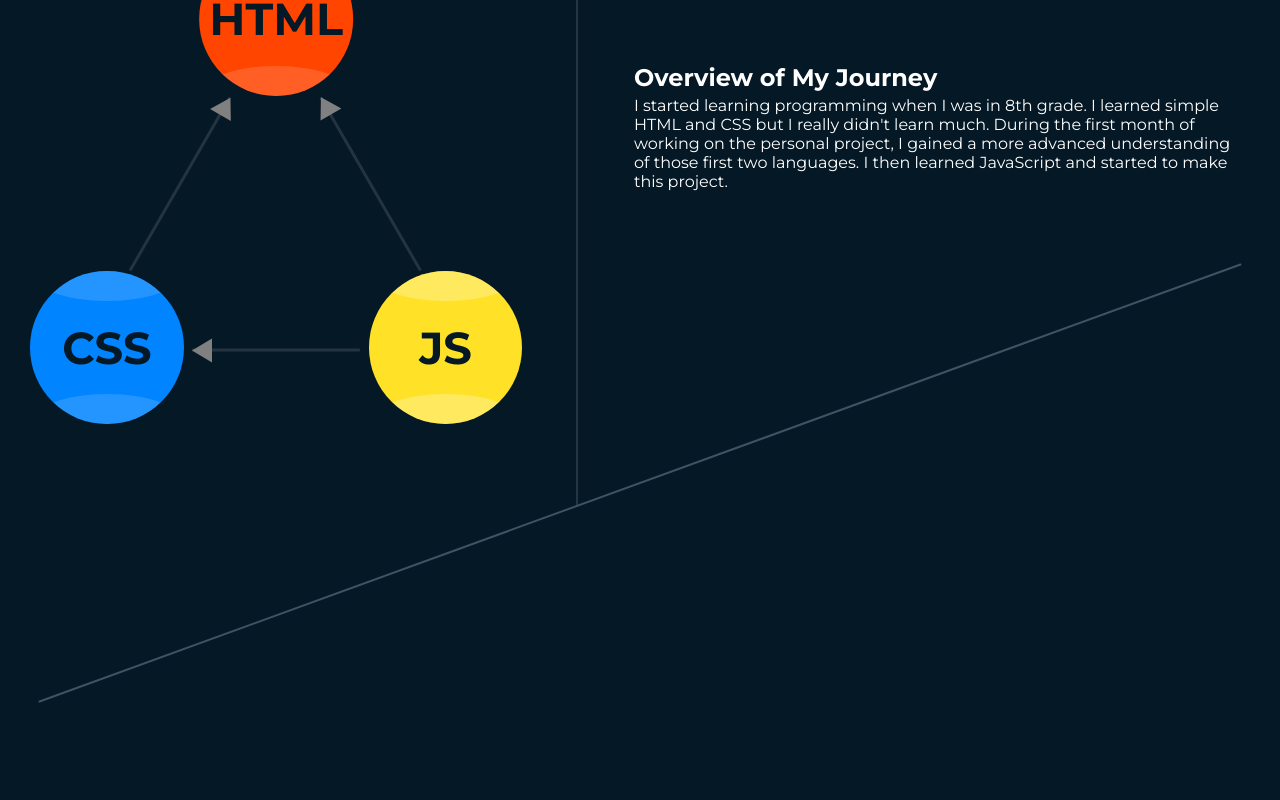
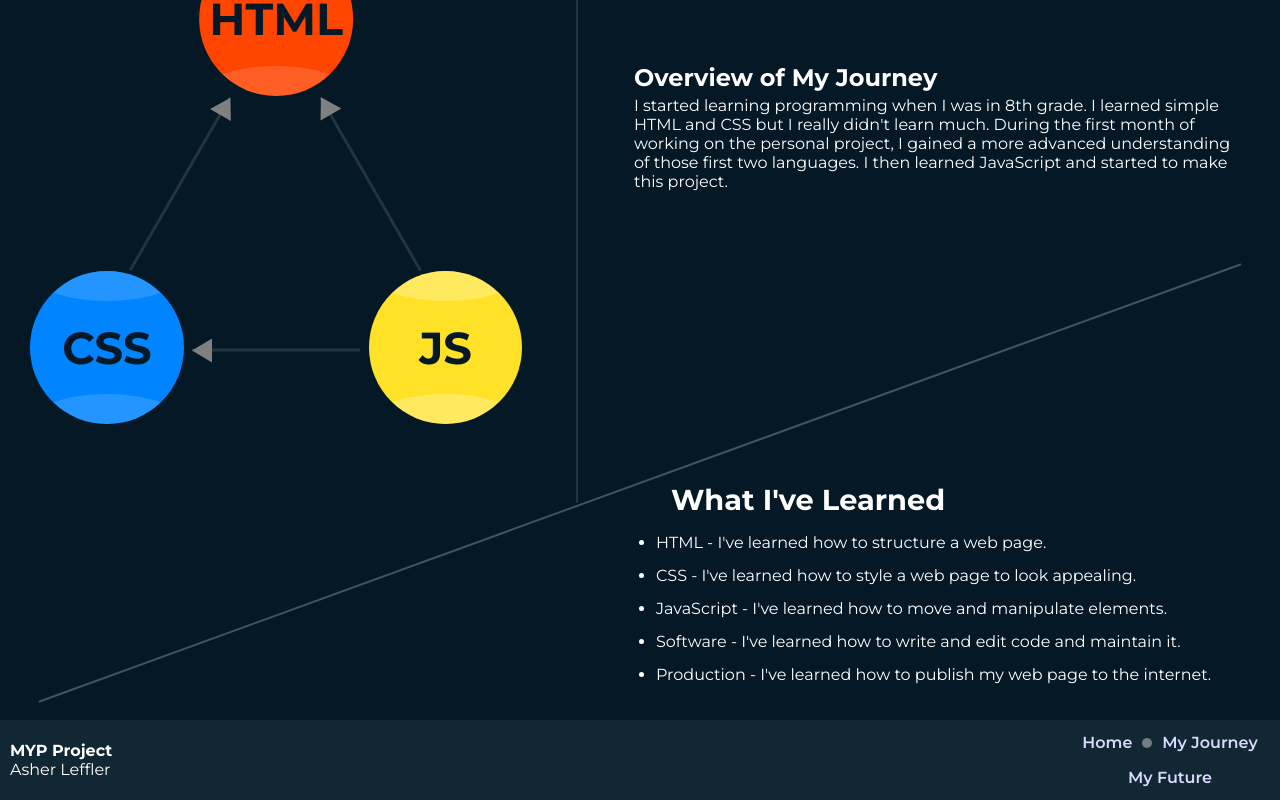
Before and after one commit to AsherLeffler/MYP-Project, a React (Vite) app: page / in a window 1280 px wide. Shown: the part 433-1233 px from the top of the page. Before the commit the page ends 1136 px from the top, so only its background shows below. Built offline with nearby package versions, Linux system fonts and the light colour scheme.

Commit message:
Added styling and other things including footer

```diff
--- /dev/null
+++ b/src/main/components/Footer.tsx
@@ -0,0 +1,21 @@
+import { Link } from "react-router-dom";
+
+const Footer: React.FC = () => {
+  return (
+    <footer>
+      <p>
+        <b>MYP Project</b>
+        <br />
+        Asher Leffler
+      </p>
+      <div className="quickLinks">
+        <Link to="/">Home</Link>
+        <div className="divider-circle"></div>
+        <Link to="/myJourney">My Journey</Link>
+        <Link to="/myFuture">My Future</Link>
+      </div>
+    </footer>
+  );
+};
+
+export default Footer;
--- a/src/main/components/Home.tsx
+++ b/src/main/components/Home.tsx
@@ -1,4 +1,5 @@
 import Header from "./Header";
+import Footer from "./Footer";
 import "../css/Home.css";
 
 interface headerStates {
@@ -70,7 +71,20 @@ const Home: React.FC<HomeProps> = ({ headerStates }) => {
           </div>
         </article>
         <hr className="diagonal-divider" />
+        <div className="right-end-section">
+          <div className="learned-wrapper">
+            <h2>What I've Learned</h2>
+            <ul>
+              <li>HTML - I've learned how to structure a web page.</li>
+              <li>CSS - I've learned how to style a web page to look appealing.</li>
+              <li>JavaScript - I've learned how to move and manipulate elements.</li>
+              <li>Software - I've learned how to write and edit code and maintain it.</li>
+              <li>Production - I've learned how to publish my web page to the internet.</li>
+            </ul>
+          </div>
+        </div>
       </main>
+      <Footer />
     </>
   );
 };
--- a/src/main/components/MyFuture.tsx
+++ b/src/main/components/MyFuture.tsx
@@ -1,4 +1,5 @@
 import Header from "./Header";
+import Footer from "./Footer";
 
 interface headerStates {
   activePage: string;
@@ -14,7 +15,7 @@ const MyFuture: React.FC<HomeProps> = ({ headerStates }) => {
   return (
     <>
       <Header headerStates={{ activePage, setActivePage }} />
-      <div>
+      <div className="mainBody">
         <h2>My Coding Future</h2>
         <p>
           In the future, I plan to enhance my coding skills by learning new
@@ -23,6 +24,7 @@ const MyFuture: React.FC<HomeProps> = ({ headerStates }) => {
           in technology and continuously improve my problem-solving abilities.
         </p>
       </div>
+      <Footer />
     </>
   );
 };
--- a/src/main/components/MyJourney.tsx
+++ b/src/main/components/MyJourney.tsx
@@ -1,4 +1,5 @@
 import Header from "./Header";
+import Footer from "./Footer";
 import "../css/MyJourney.css";
 import { useEffect, useState, useCallback } from "react";
 
@@ -146,7 +147,7 @@ const MyJourney: React.FC<HomeProps> = ({ headerStates }) => {
   return (
     <>
       <Header headerStates={headerStates} />
-      <div>
+      <div className="mainBody">
         <h1 className="journey-header">My Journey</h1>
         <br />
         <br />
@@ -182,6 +183,7 @@ const MyJourney: React.FC<HomeProps> = ({ headerStates }) => {
           </p>
         </div>
       </div>
+      <Footer />
     </>
   );
 };
--- a/src/main/css/App.css
+++ b/src/main/css/App.css
@@ -29,6 +29,7 @@ header {
   color: white;
   box-shadow: 0 2px 5px rgba(0, 0, 0, 0.2);
   padding: 5px;
+  overflow: auto;
 }
 
 header nav {
@@ -128,3 +129,40 @@ header nav a:hover {
     filter: drop-shadow(0 0 3px rgba(255, 255, 255, 0.3));
   }
 }
+
+footer {
+  width: 100%;
+  height: 80px;
+  background-color: rgb(17, 39, 51);
+  display: flex;
+  align-items: center;
+  justify-content: space-between;
+  padding: 10px;
+}
+
+.quickLinks {
+  display: flex;
+  align-items: center;
+  justify-content: center;
+  flex-wrap: wrap;
+  gap: 10px;
+  height: 100%;
+  width: 200px;
+}
+
+.quickLinks a {
+  color: rgb(218, 218, 255);
+  text-decoration: none;
+  margin: 0;
+  cursor: pointer;
+  font-weight: 600;
+}
+
+.quickLinks a:hover {
+  text-decoration: underline;
+}
+
+.mainBody {
+  min-height: calc(100dvh - 160px);
+  overflow: auto;
+}
--- a/src/main/css/Home.css
+++ b/src/main/css/Home.css
@@ -1,5 +1,5 @@
 .homePage {
-  min-height: calc(100dvh - 80px);
+  min-height: calc(100dvh - 160px);
   position: relative;
 }
 
@@ -50,7 +50,7 @@
 
 .middle-divider {
   width: 2px;
-  height: calc(94% + 80px);
+  height: 836px;
   background-color: #243440;
   position: absolute;
   left: 45%;
@@ -102,7 +102,7 @@
 }
 
 .codeChart .circle:nth-child(2)::before,
-.codeChart .circle:nth-child(2)::after{
+.codeChart .circle:nth-child(2)::after {
   background-color: rgba(255, 255, 255, 0.26);
 }
 
@@ -252,3 +252,32 @@
   background-color: #3d5465;
   border-radius: 1px;
 }
+
+.right-end-section {
+  display: flex;
+  width: 100%;
+  height: fit-content;
+  flex-direction: column;
+  align-items: end;
+  justify-content: center;
+  margin-bottom: 20px;
+}
+
+.learned-wrapper{
+  width: 55%;
+  height: fit-content;
+  margin-top: 20px;
+  padding-left: 40px;
+}
+
+.learned-wrapper h2{
+  margin: 0;
+  font-size: 1.8rem;
+  margin-left: 55px;
+}
+
+.learned-wrapper ul{
+  display: flex;
+  flex-direction: column;
+  gap: 14px;
+}
```
